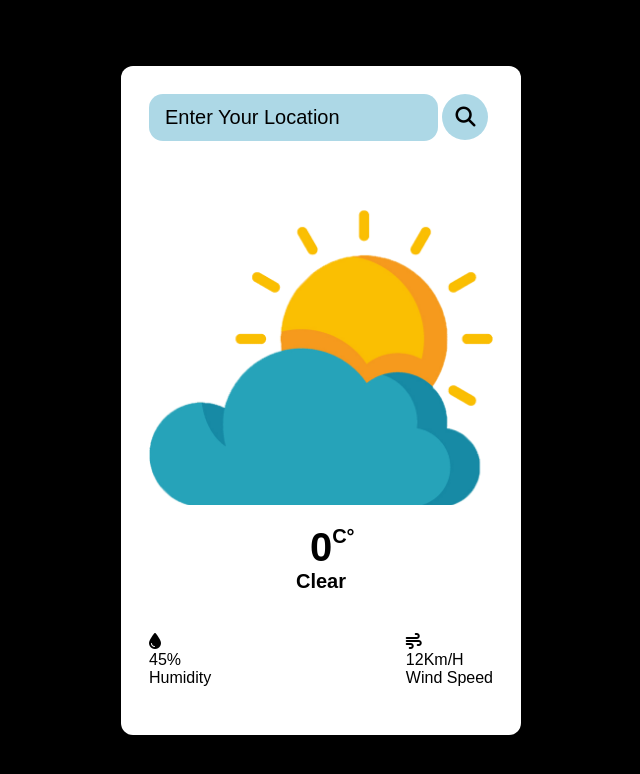
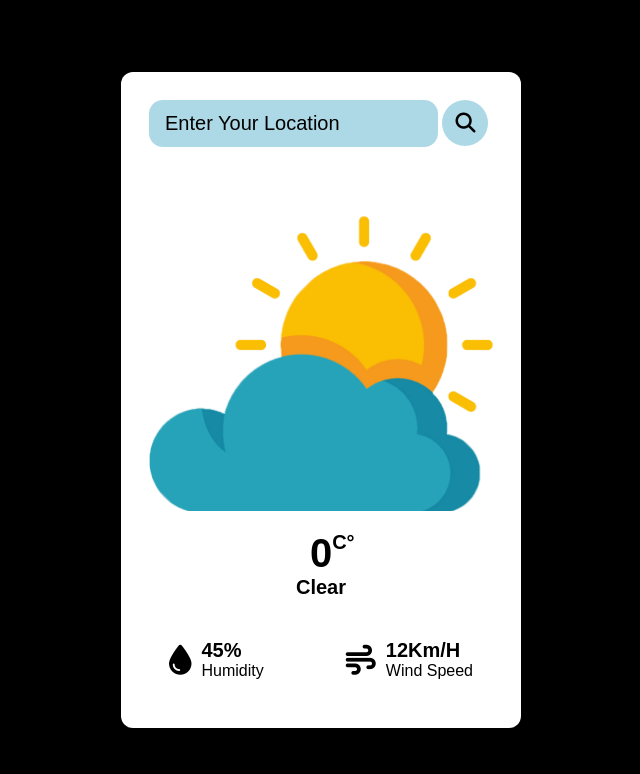
Before and after one commit to Daroowala/Weather-app, a plain HTML site: page index.html in a window 1280 px wide. Shown: the whole page, without its empty margins (319-959 px from the left). Drawn offline with Linux system fonts and the light colour scheme.

```diff
--- a/style.css
+++ b/style.css
@@ -82,3 +82,23 @@ color: red
     justify-content: space-between;
     margin-top: 20px;
  }
+ .humidity, .wind{
+    display: flex;
+    align-items: center;
+ }
+ .humidity{
+    margin-left: 20px;
+ }
+ .wind{
+    margin-right: 20px;
+ }
+ .weather-details i{
+    font-size: 30px;
+ }
+ .weather-details .text{
+    margin-left: 10px;
+ }
+ .text span{
+    font-weight: 700;
+    font-size: 20px;
+ }
```
